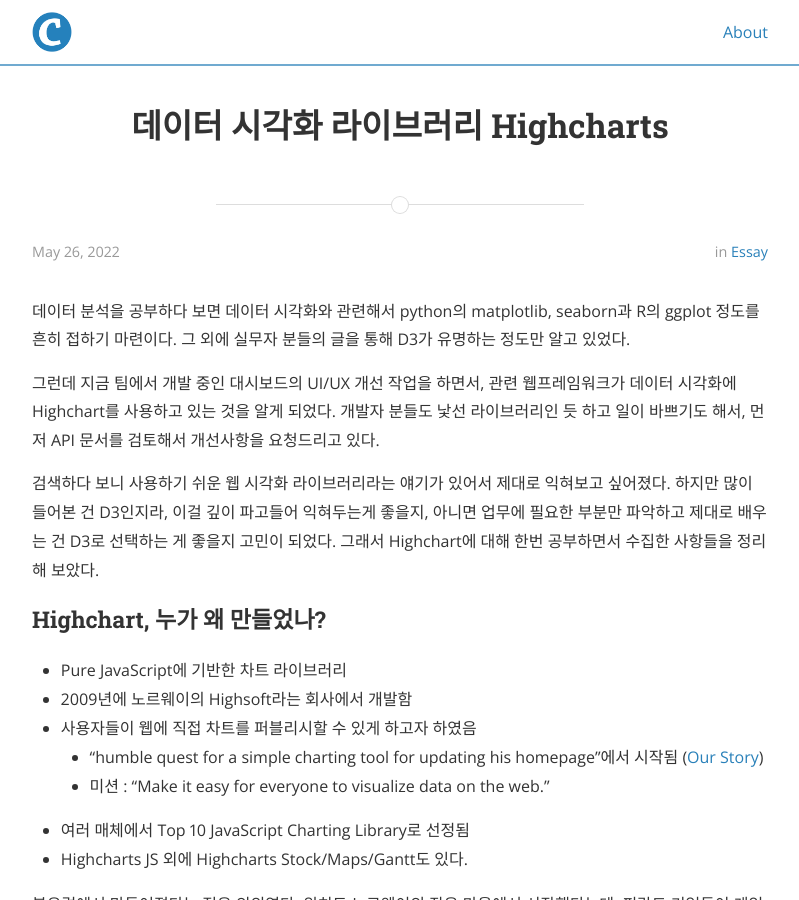
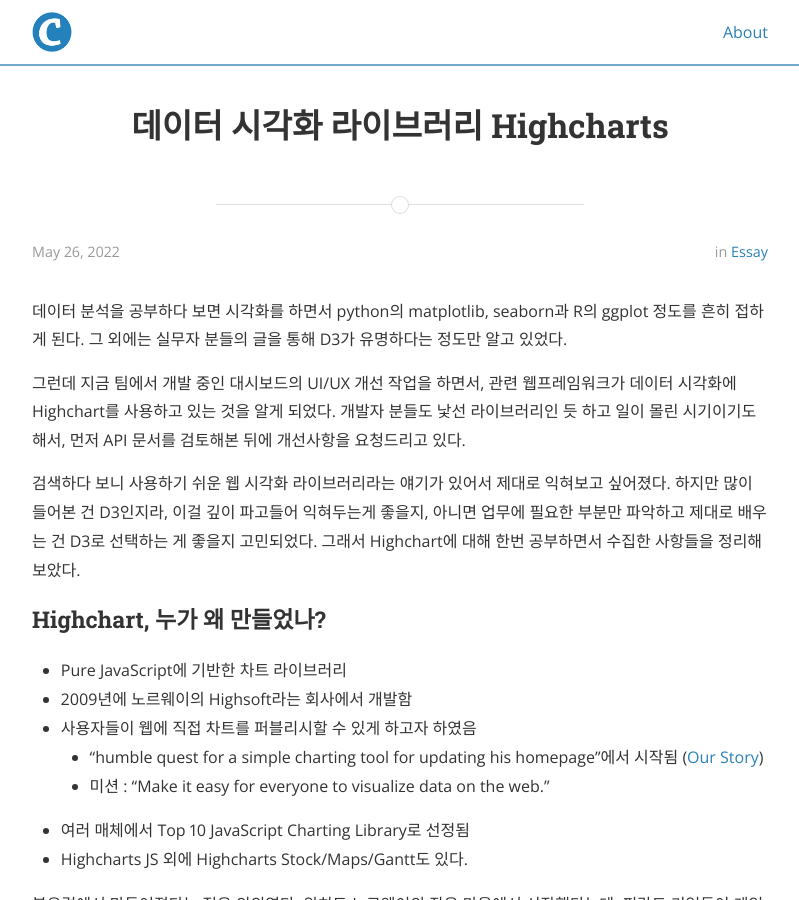
Before and after one commit to JessyMin/jessymin.github.io, a Jekyll site: the page built from _posts/2022-05-26-data-visualization-highcharts.md, in a window 1280 px wide and 900 px high. Shown: the whole window, without its empty margins (240-1039 px from the left). Built offline with Jekyll 4.4.1, drawn with Linux system fonts in a browser that asks for light colours; nearby versions of some CDN libraries.

Commit message:
[edit] typo

```diff
--- a/_posts/2022-05-26-data-visualization-highcharts.md
+++ b/_posts/2022-05-26-data-visualization-highcharts.md
@@ -7,11 +7,11 @@
 published: true
 ---
 
-데이터 분석을 공부하다 보면 데이터 시각화와 관련해서 python의 matplotlib, seaborn과 R의 ggplot 정도를 흔히 접하기 마련이다. 그 외에 실무자 분들의 글을 통해 D3가 유명하는 정도만 알고 있었다.
+데이터 분석을 공부하다 보면 시각화를 하면서 python의 matplotlib, seaborn과 R의 ggplot 정도를 흔히 접하게 된다. 그 외에는 실무자 분들의 글을 통해 D3가 유명하다는 정도만 알고 있었다.
 
-그런데 지금 팀에서 개발 중인 대시보드의 UI/UX 개선 작업을 하면서, 관련 웹프레임워크가 데이터 시각화에 Highchart를 사용하고 있는 것을 알게 되었다. 개발자 분들도 낯선 라이브러리인 듯 하고 일이 바쁘기도 해서, 먼저 API 문서를 검토해서 개선사항을 요청드리고 있다.
+그런데 지금 팀에서 개발 중인 대시보드의 UI/UX 개선 작업을 하면서, 관련 웹프레임워크가 데이터 시각화에 Highchart를 사용하고 있는 것을 알게 되었다. 개발자 분들도 낯선 라이브러리인 듯 하고 일이 몰린 시기이기도 해서, 먼저 API 문서를 검토해본 뒤에 개선사항을 요청드리고 있다.
 
-검색하다 보니 사용하기 쉬운 웹 시각화 라이브러리라는 얘기가 있어서 제대로 익혀보고 싶어졌다. 하지만 많이 들어본 건 D3인지라, 이걸 깊이 파고들어 익혀두는게 좋을지, 아니면 업무에 필요한 부분만 파악하고 제대로 배우는 건 D3로 선택하는 게 좋을지 고민이 되었다. 그래서 Highchart에 대해 한번 공부하면서 수집한 사항들을 정리해 보았다.
+검색하다 보니 사용하기 쉬운 웹 시각화 라이브러리라는 얘기가 있어서 제대로 익혀보고 싶어졌다. 하지만 많이 들어본 건 D3인지라, 이걸 깊이 파고들어 익혀두는게 좋을지, 아니면 업무에 필요한 부분만 파악하고 제대로 배우는 건 D3로 선택하는 게 좋을지 고민되었다. 그래서 Highchart에 대해 한번 공부하면서 수집한 사항들을 정리해 보았다.
 <br/>
 
 
```
